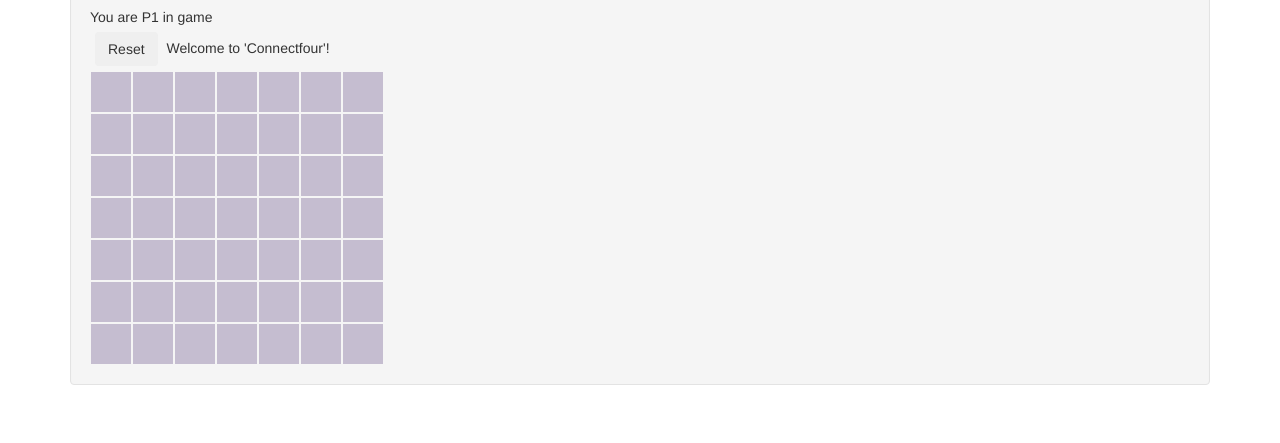
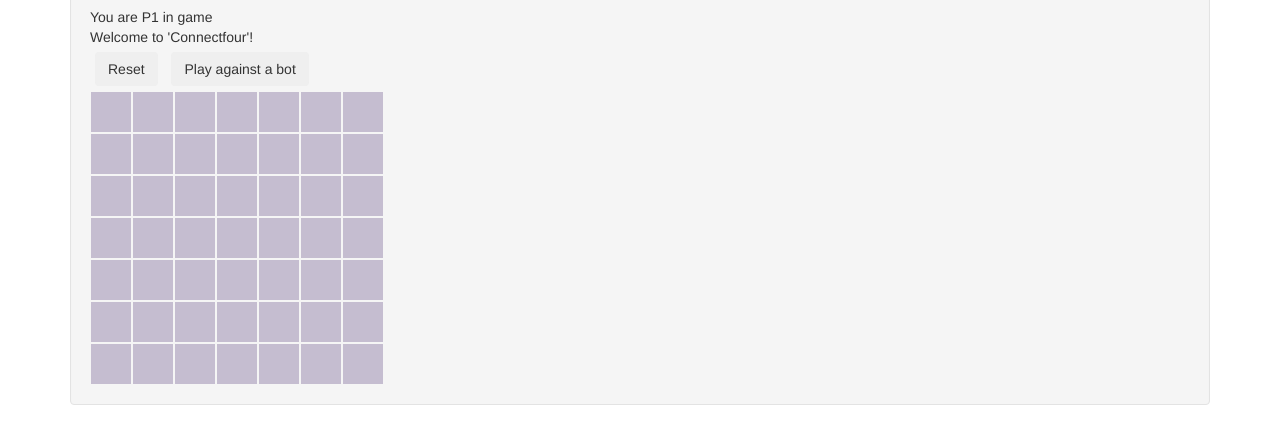
Before and after one commit to sgillis/connect-four, a website: page index.html in a window 1280 px wide. Shown: the part 83-526 px from the top of the page. Drawn offline with nearby package versions, Linux system fonts and the light colour scheme; no server answers.

Commit message:
play against bot button

```diff
--- a/index.html
+++ b/index.html
@@ -11,12 +11,15 @@
     <div class="well">
         <h1>Connect four</h1>
         <div>
-            You are P{{ name + 1 }} in game {{ game_name}}
+            You are P{{ name + 1 }} in game {{ game_name}}<br />
+            {{ game.gameMessage }}
         </div>
         <button type="button" data-ng-click="reset(game)" class="btn">
             Reset
         </button>
-        {{ game.gameMessage }}
+        <button type="button" data-ng-click="create_bot()" class="btn">
+            Play against a bot
+        </button>
         <div class="container">
             <div class="row" ng-repeat="y in game.range">
                 <div class="col-xs-1" ng-repeat="x in game.range"
```
